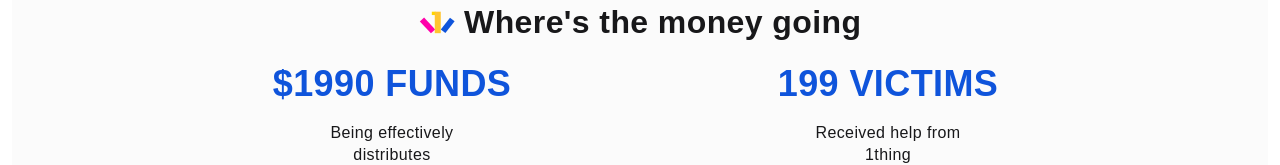
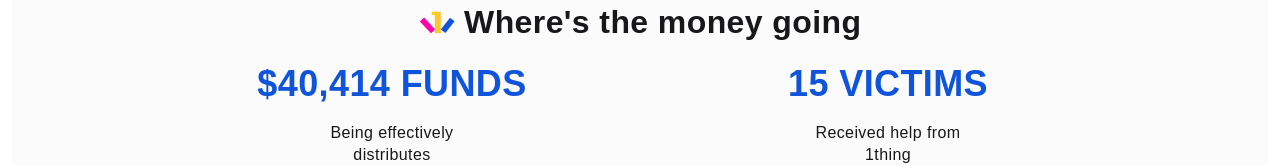
Before and after one commit to 1thing-org/1thing.org, a React (Create React App) app: page /projects/victim-support-fund in a window 1280 px wide. Shown: the part 1723-1888 px from the top of the page. Built offline with nearby package versions, Linux system fonts and the light colour scheme; no server answers.

Commit message:
Fix numbers in the Victim Support page

```diff
--- a/src/components/projects/victimSupportFund/content/content.tsx
+++ b/src/components/projects/victimSupportFund/content/content.tsx
@@ -108,12 +108,12 @@ function SupportFundContent(props: Props) {
               <Container className="money-gose-content">
                 <Container id="support-number">
                   <Col md={6} className="childword">
-                    <h3 className="t-cases">$1990 Funds</h3>
+                    <h3 className="t-cases">$40,414 Funds</h3>
                     <p className="t1">Being effectively distributes</p>
                   </Col>
 
                   <Col md={6} className="childword">
-                    <h3 className="t-cases">199 Victims</h3>
+                    <h3 className="t-cases">15 Victims</h3>
                     <p className="t1">Received help from 1thing</p>
                   </Col>
                 </Container>
```
